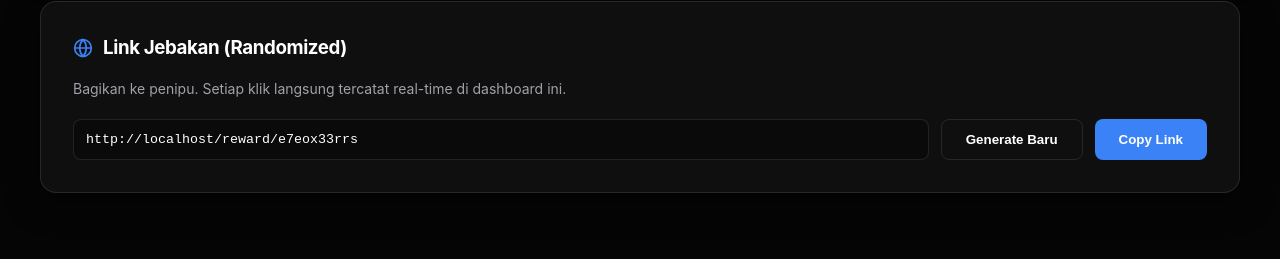
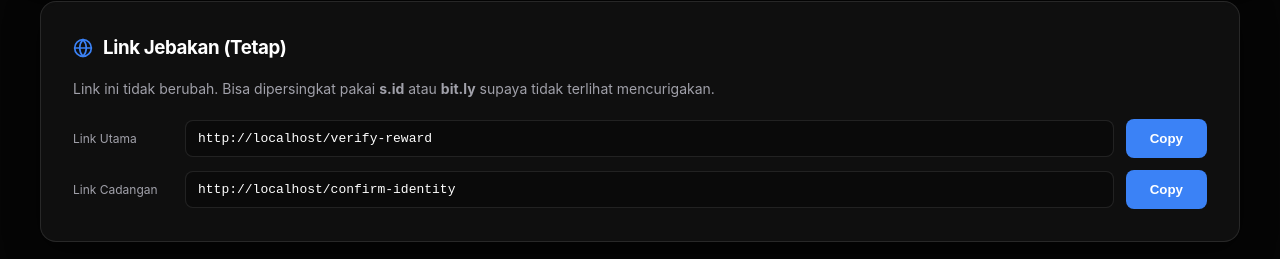
Before and after one commit to codesbykhairannoor/buktitransfer, a React (Vite) app: page / in a window 1280 px wide. Shown: the part 611-870 px from the top of the page. Before the commit the page ends 844 px from the top, so only its background shows below. Built offline with nearby package versions, Linux system fonts and the light colour scheme; no server answers; the database is empty.

Commit message:
feat: fixed bait links, remove random generator

```diff
--- a/src/components/Dashboard.jsx
+++ b/src/components/Dashboard.jsx
@@ -105,14 +105,13 @@ const Dashboard = () => {
   const [expandedId, setExpandedId] = useState(null);
   const [currentBaitLink, setCurrentBaitLink] = useState('');
 
-  const generateRandomLink = () => {
-    const randomStr = Math.random().toString(36).substring(2, 15);
-    const prefixes = ['v', 't', 'secure', 'verify', 'reward'];
-    const prefix = prefixes[Math.floor(Math.random() * prefixes.length)];
-    return `${window.location.origin}/${prefix}/${randomStr}`;
-  };
+  // Link tetap — tidak berubah
+  const BAIT_LINKS = [
+    { label: 'Link Utama', url: `${window.location.origin}/verify-reward` },
+    { label: 'Link Cadangan', url: `${window.location.origin}/confirm-identity` },
+  ];
 
-  useEffect(() => { setCurrentBaitLink(generateRandomLink()); }, []);
+  useEffect(() => { setCurrentBaitLink(BAIT_LINKS[0].url); }, []);
 
   const loadLogs = async () => {
     setIsRefreshing(true);
@@ -280,19 +279,38 @@ const Dashboard = () => {
         </div>
       </div>
 
-      {/* Link Generator */}
+      {/* Link Tetap */}
       <div style={{ marginTop: '40px', padding: '32px' }} className="glass-card">
         <h3 style={{ marginBottom: '16px', display: 'flex', alignItems: 'center', gap: '10px' }}>
-          <Globe size={20} color="#3b82f6" /> Link Jebakan (Randomized)
+          <Globe size={20} color="#3b82f6" /> Link Jebakan (Tetap)
         </h3>
         <p style={{ color: 'var(--text-muted)', marginBottom: '20px', fontSize: '14px' }}>
-          Bagikan ke penipu. Setiap klik langsung tercatat real-time di dashboard ini.
+          Link ini tidak berubah. Bisa dipersingkat pakai <strong>s.id</strong> atau <strong>bit.ly</strong> supaya tidak terlihat mencurigakan.
         </p>
-        <div style={{ display: 'flex', gap: '12px', flexWrap: 'wrap' }}>
-          <input readOnly value={currentBaitLink}
-            style={{ flex: 1, minWidth: '200px', background: 'rgba(0,0,0,0.3)', border: '1px solid var(--border-color)', borderRadius: '8px', padding: '12px', color: 'white', fontFamily: 'monospace' }} />
-          <button className="btn-secondary" onClick={() => setCurrentBaitLink(generateRandomLink())}>Generate Baru</button>
-          <button className="btn-primary" onClick={() => { navigator.clipboard.writeText(currentBaitLink); alert('Link berhasil dicopy!'); }}>Copy Link</button>
+        <div style={{ display: 'flex', flexDirection: 'column', gap: '12px' }}>
+          {BAIT_LINKS.map((link) => (
+            <div key={link.url} style={{ display: 'flex', gap: '12px', alignItems: 'center', flexWrap: 'wrap' }}>
+              <span style={{ fontSize: '12px', color: 'var(--text-muted)', minWidth: '100px' }}>{link.label}</span>
+              <input
+                readOnly
+                value={link.url}
+                style={{
+                  flex: 1, minWidth: '200px',
+                  background: 'rgba(0,0,0,0.3)',
+                  border: '1px solid var(--border-color)',
+                  borderRadius: '8px', padding: '10px 12px',
+                  color: 'white', fontFamily: 'monospace', fontSize: '13px',
+                }}
+              />
+              <button
+                className="btn-primary"
+                style={{ whiteSpace: 'nowrap' }}
+                onClick={() => { navigator.clipboard.writeText(link.url); alert(`${link.label} berhasil dicopy!`); }}
+              >
+                Copy
+              </button>
+            </div>
+          ))}
         </div>
       </div>
     </div>
```
